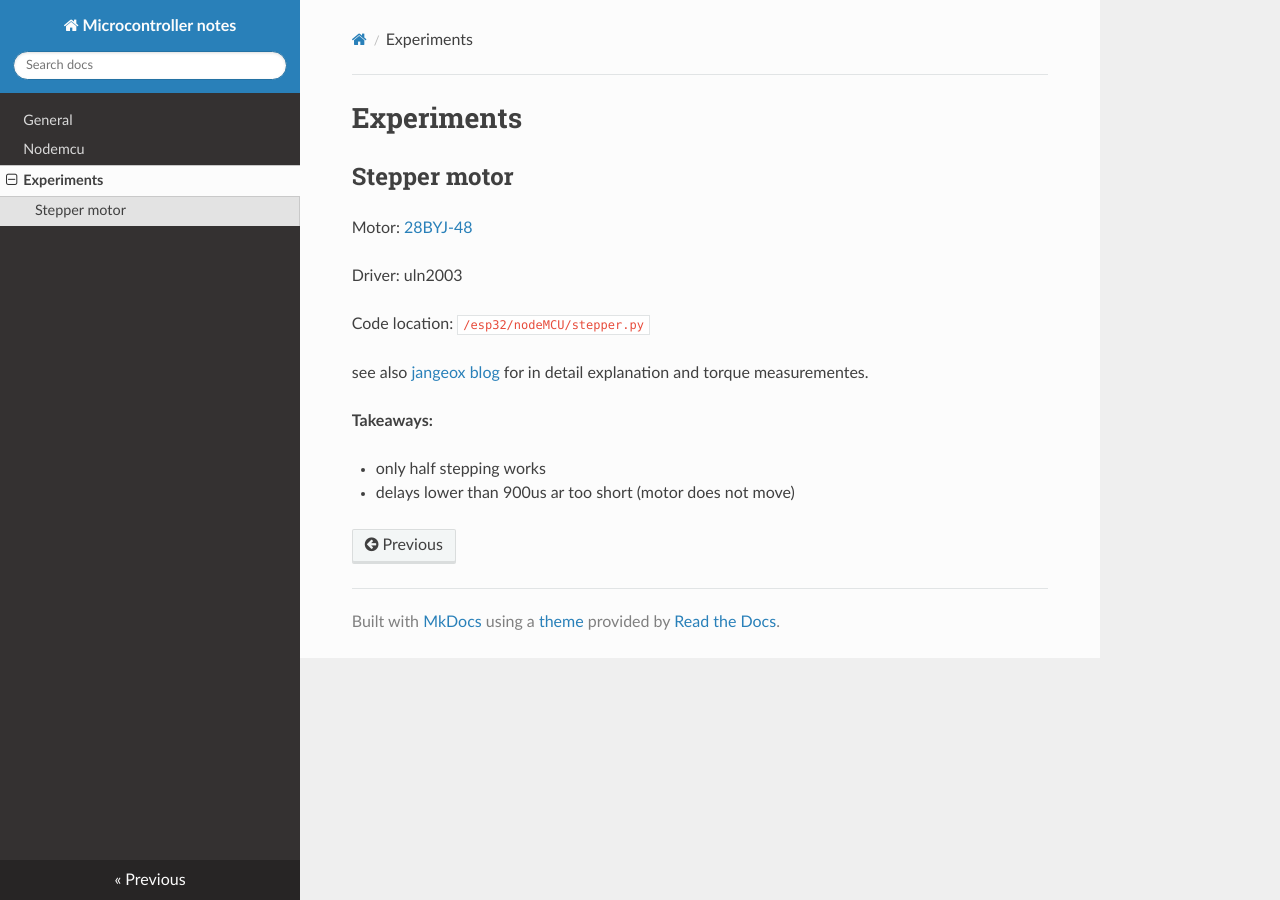
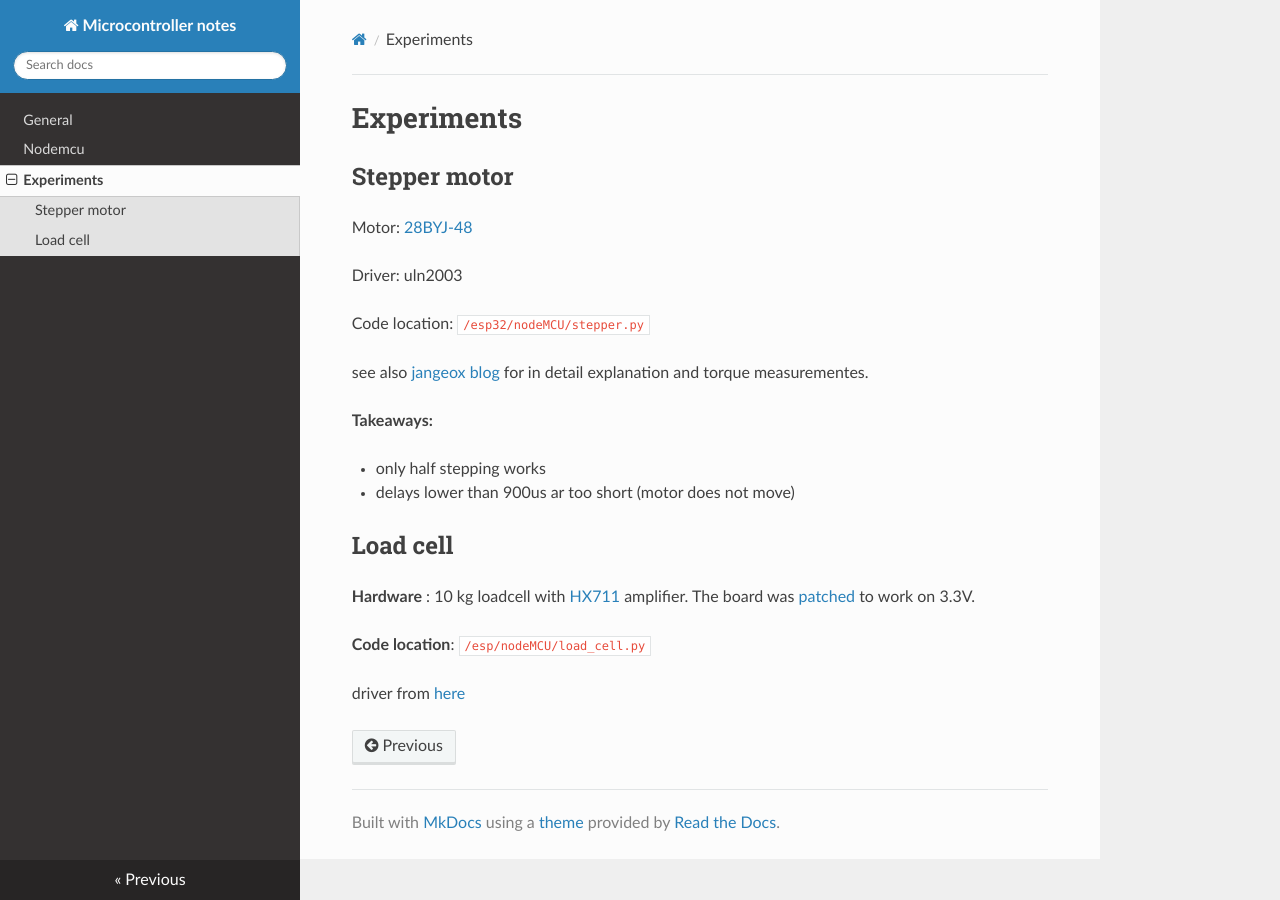
Before and after one commit to sjev/esp_dev, an MkDocs documentation site: the page built from doc/docs/experiments.md, in a window 1280 px wide. Built offline with MkDocs 1.6.1, drawn with Linux system fonts in a browser that asks for light colours; nearby versions of some CDN libraries.

Commit message:
updated docs

```diff
--- a/doc/docs/experiments.md
+++ b/doc/docs/experiments.md
@@ -14,3 +14,11 @@ see also [jangeox blog](http://www.jangeox.be/2013/10/stepper-motor-28byj-48_25.
 
   * only half stepping works
   * delays lower than 900us ar too short (motor does not move)
+
+## Load cell
+
+**Hardware** :  10 kg loadcell with [HX711](https://www.tinytronics.nl/shop/nl/sensoren/gewicht-druk-kracht/load-cell-versterker-hx711) amplifier.  The board was [patched](https://hackaday.io/project/1741-honeybee-hive-monitoring/log/9780-modifying-the-hx711-breakout-board-for-33v-operation) to work on 3.3V.
+
+**Code location**: `/esp/nodeMCU/load_cell.py`
+
+driver from [here](https://github.com/SergeyPiskunov/micropython-hx711)
```
